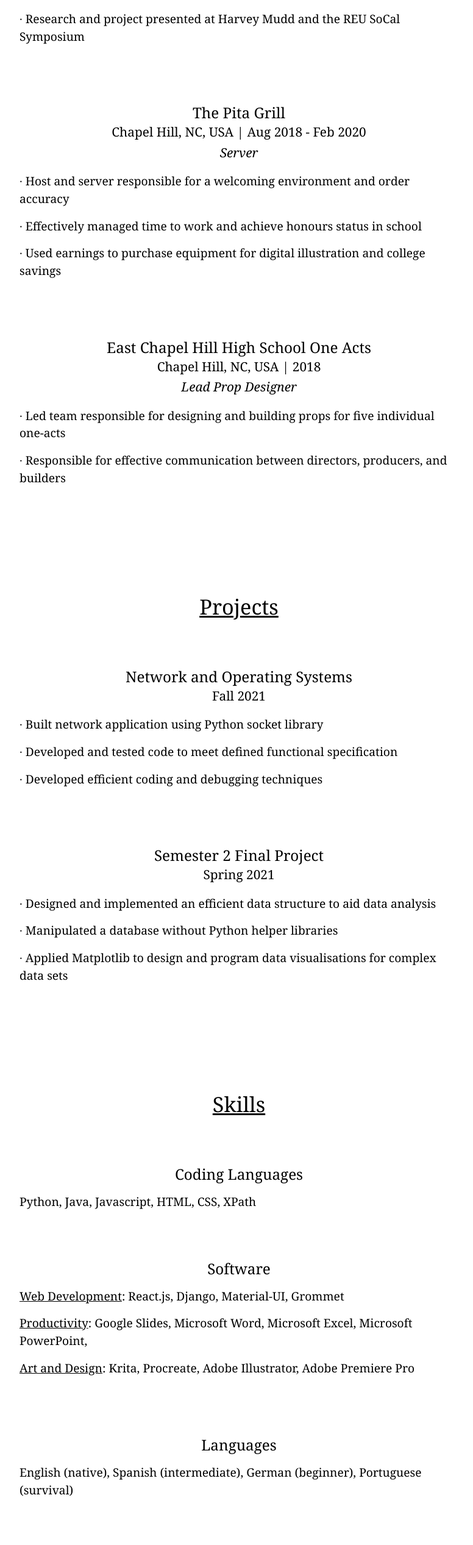
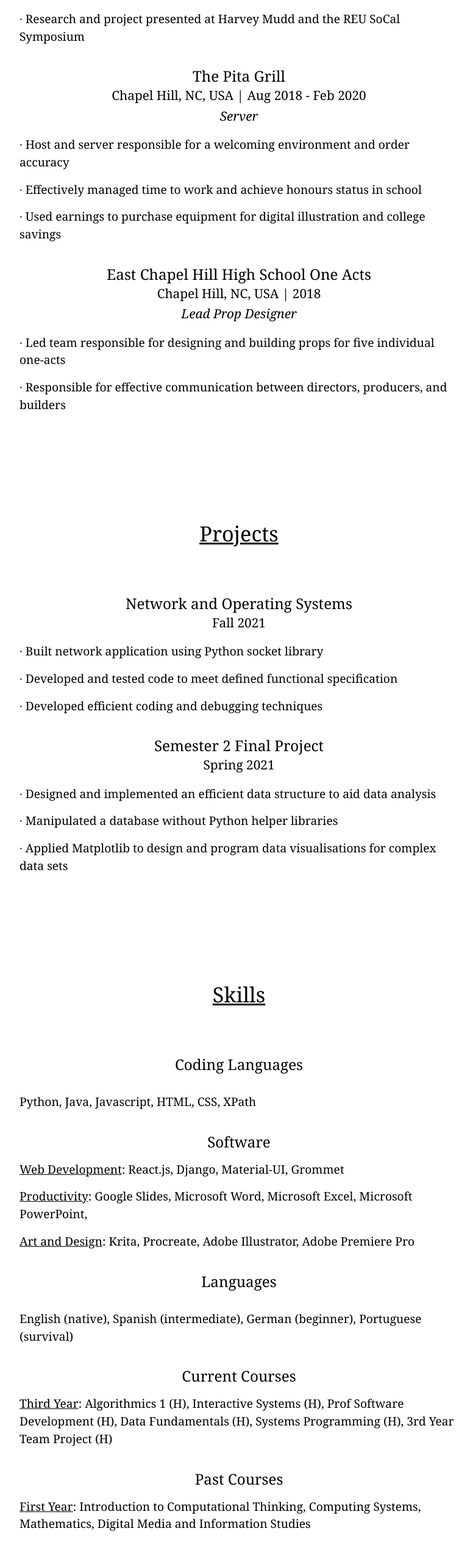
Before and after one commit to AnyaBrynn/online-cv, a React (Create React App) app: page /cv in a window 1280 px wide. Shown: the part 1405-3939 px from the top of the page at 61% size, without its empty margins (288-1064 px from the left). Built offline with nearby package versions, Linux system fonts and the light colour scheme.

Commit message:
Adjusted cv spacing

```diff
--- a/src/Components/ResumeInfo/ResumeInfo.js
+++ b/src/Components/ResumeInfo/ResumeInfo.js
@@ -114,10 +114,8 @@ function Contact() {
                 </Typography>
             </ListItem>
         </List>
-    </Box>
-
     {/* Server */}
-    <Box sx={{width:"100%", p:5}}>
+    <br/>
         <Typography variant="h4">
         The Pita Grill
         </Typography>
@@ -142,10 +140,8 @@ function Contact() {
                 </Typography>
             </ListItem>
         </List>
-    </Box>
-
     {/* Prop designer  */}
-    <Box sx={{width:"100%", p:5}}>
+    <br/>
         <Typography variant="h4">
         East Chapel Hill High School One Acts
         </Typography>
@@ -197,8 +193,7 @@ function Contact() {
                 </Typography>
             </ListItem>
         </List>
-    </Box>
-    <Box sx={{width:"100%", p: 5}}>
+        <br/>
         <Typography variant="h4">
         Semester 2 Final Project
         </Typography>
@@ -231,12 +226,15 @@ function Contact() {
             Skills
     </Typography>
     <Box sx={{width:"100%", p: 5}}>
-    <Typography variant="h4">
-       Coding Languages
+        <Typography variant="h4">
+            Coding Languages
         </Typography>
-        <Typography variant="body1" align='left' sx={{pt:2}}>Python, Java, Javascript, HTML, CSS, XPath</Typography>
-    </Box>
-    <Box sx={{width:"100%", p: 5}}>
+        <List align='left'>
+            <ListItem>
+                <Typography variant="body1" align='left' sx={{pt:2}}>Python, Java, Javascript, HTML, CSS, XPath</Typography>
+            </ListItem>
+        </List>
+    <br/>
     <Typography variant="h4">
        Software
         </Typography>
@@ -260,14 +258,16 @@ function Contact() {
                 </Typography>
             </ListItem>
         </List>
-    </Box>
-    <Box sx={{width:"100%", p: 5}}>
+    <br/>
         <Typography variant="h4">
         Languages
         </Typography>
-        <Typography variant="body1" align='left' sx={{pt:2}}>English (native), Spanish (intermediate), German (beginner), Portuguese (survival)</Typography>
-    </Box>
-    <Box sx={{width:"100%", p: 5}}>
+        <List align='left'>
+            <ListItem>
+                <Typography variant="body1" align='left' sx={{pt:2}}>English (native), Spanish (intermediate), German (beginner), Portuguese (survival)</Typography>
+            </ListItem>
+        </List>
+    <br/>
     <Typography variant="h4">
        Current Courses
         </Typography>
@@ -279,8 +279,7 @@ function Contact() {
                 </Typography>
             </ListItem>
         </List>
-    </Box>
-    <Box sx={{width:"100%", p: 5}}>
+    <br/>
     <Typography variant="h4">
        Past Courses
         </Typography>
--- a/src/Pages/Home/Home.js
+++ b/src/Pages/Home/Home.js
@@ -44,7 +44,7 @@ function About() {
                     </Typography>
                     <Typography align='left' paragraph={true} variant="h5">
                       I'm Anya, a 3rd year computer science student
-                      pursuing coursework and research in Human-Computer Interaction, Programming Language Development, and Metadata Applications.
+                      pursuing coursework and research in Human-Computer Interaction, Programming Language Development, and Web Application Development.
                       I'm also a digital illustrator that enjoys graphic design and working across disciplines.
                     </Typography>
                 </CardContent>
```
